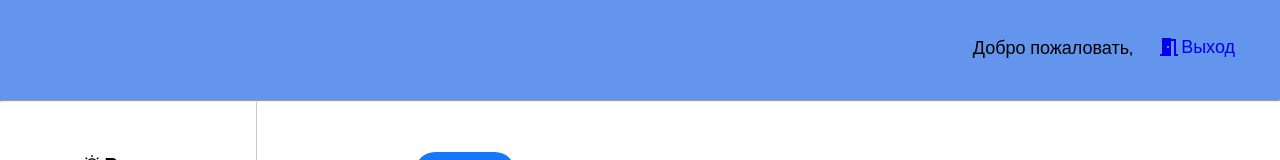
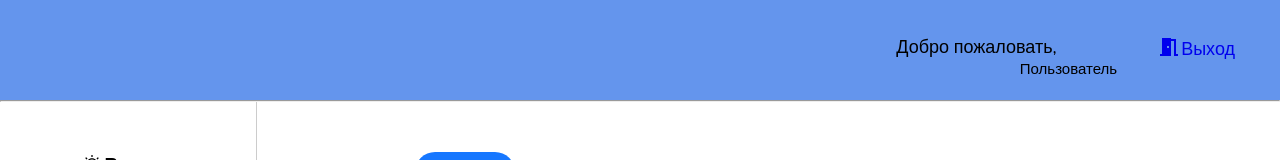
Before and after one commit to starelichev/encapssystem, a React (Create React App) app: page / in a window 1280 px wide. Shown: the top 160 px of the page. Built offline with nearby package versions, Linux system fonts and the light colour scheme; no server answers; sample sign-in values are in the browser's storage.

Commit message:
Нормальная авторизация

```diff
--- a/src/components/Header/Header.js
+++ b/src/components/Header/Header.js
@@ -6,6 +6,20 @@ import React from "react";
 export const Header = ({ isLoggedIn, setIsLoggedIn, userName, setIsAdmin }) => {
     const name = localStorage.getItem('name')?.replace( /"/g, '');
     const lastName = localStorage.getItem('lastName')?.replace( /"/g, '');
+    const role = getRole();
+
+    function getRole() {
+        let role;
+        const item = localStorage.getItem('role')?.replace( /"/g, '');
+        if (item === "Admin") {
+            role = 'Администратор'
+        }
+        else {
+            role = 'Пользователь'
+        }
+
+        return role;
+    }
 
     const handleLogOut = () => {
         localStorage.removeItem('jwt')
@@ -24,13 +38,17 @@ export const Header = ({ isLoggedIn, setIsLoggedIn, userName, setIsAdmin }) => {
 
                 isLoggedIn ?
                         <nav style={{fontSize: "18px"}}>
-                            Добро пожаловать, &nbsp;<strong>{name}</strong>&nbsp;<strong>{lastName}</strong>
+                            <div>Добро пожаловать, &nbsp;<strong>{name}</strong>&nbsp;<strong>{lastName}</strong>
+                            <br/>
+                                <div style={{marginRight: "30px", fontSize: "15px", marginLeft: "200px"}}>{role}
+                                </div></div>
                             <NavLink
                                 onClick={handleLogOut}
                                 to="/login"
                             >
-                                <MeetingRoom />
-                                Выход
+                                <MeetingRoom style={{marginBottom: "18px"}} />
+                                <div style={{marginBottom: "14px"}}>Выход</div>
+
                             </NavLink>
                         </nav>
                     : 'Вы не авторизованы!'
```
